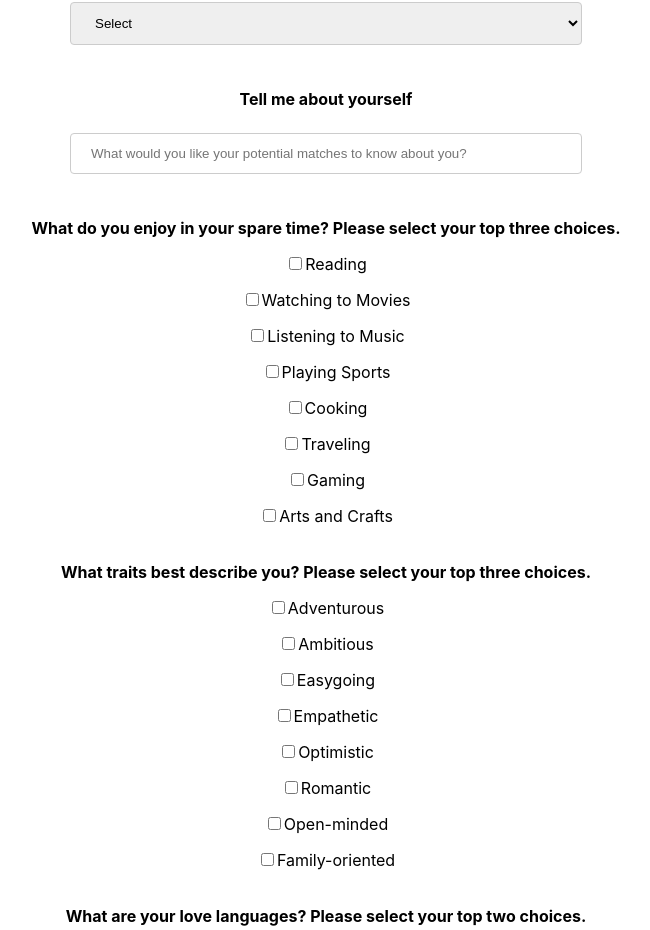
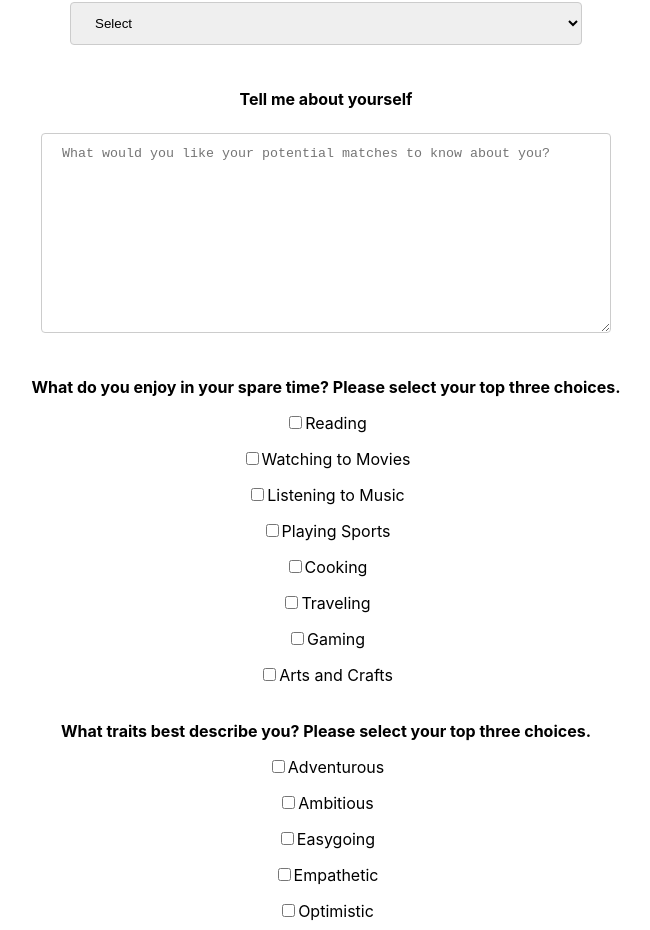
Before and after one commit to ucsb-cs148-w24/project-pj07-datingalgorithm, a React (Create React App) app in the folder profile-creation/: page / in a window 1280 px wide. Shown: the part 794-1724 px from the top of the page, without its empty margins (314-964 px from the left). Built offline with nearby package versions, Linux system fonts and the light colour scheme.

Commit message:
updating profile-creation

```diff
--- a/profile-creation/src/Body.css
+++ b/profile-creation/src/Body.css
@@ -8,8 +8,11 @@
         border-radius: 4px;
         box-sizing: border-box;
     }
-    input[type=text], select multiple{
-        width: 40%;
+
+    .input-group #bio {
+        width: 570px;
+        height: 200px;
+        vertical-align: top;
         padding: 12px 20px;
         margin: 8px 0;
         display: inline-block;
--- a/profile-creation/src/Body.js
+++ b/profile-creation/src/Body.js
@@ -2,6 +2,7 @@
 
 import React from 'react';
 import './Body.css';
+
 
 var checks = document.querySelectorAll(".check");
 var max = 2;
@@ -70,7 +71,7 @@ function Body() {
                 <br></br>
                 <p><b>Tell me about yourself</b></p>
                 <div className="input-group">
-                    <input type="text" id="bio" name="" placeholder="What would you like your potential matches to know about you?"/>
+                    <textarea id="bio" name="bio" placeholder="What would you like your potential matches to know about you?"></textarea>
                 </div>
                 <br></br>
                 <p><b>What do you enjoy in your spare time? Please select your top three choices.</b></p>
```
